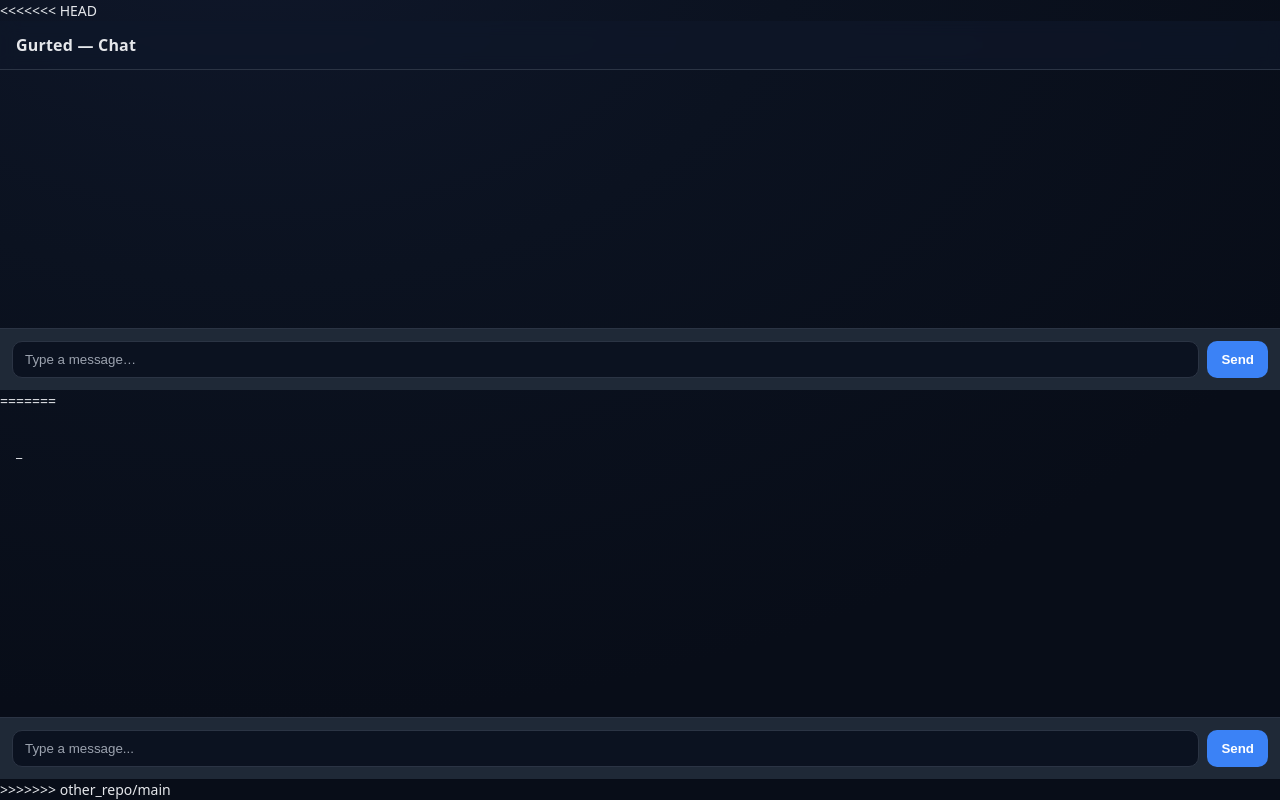
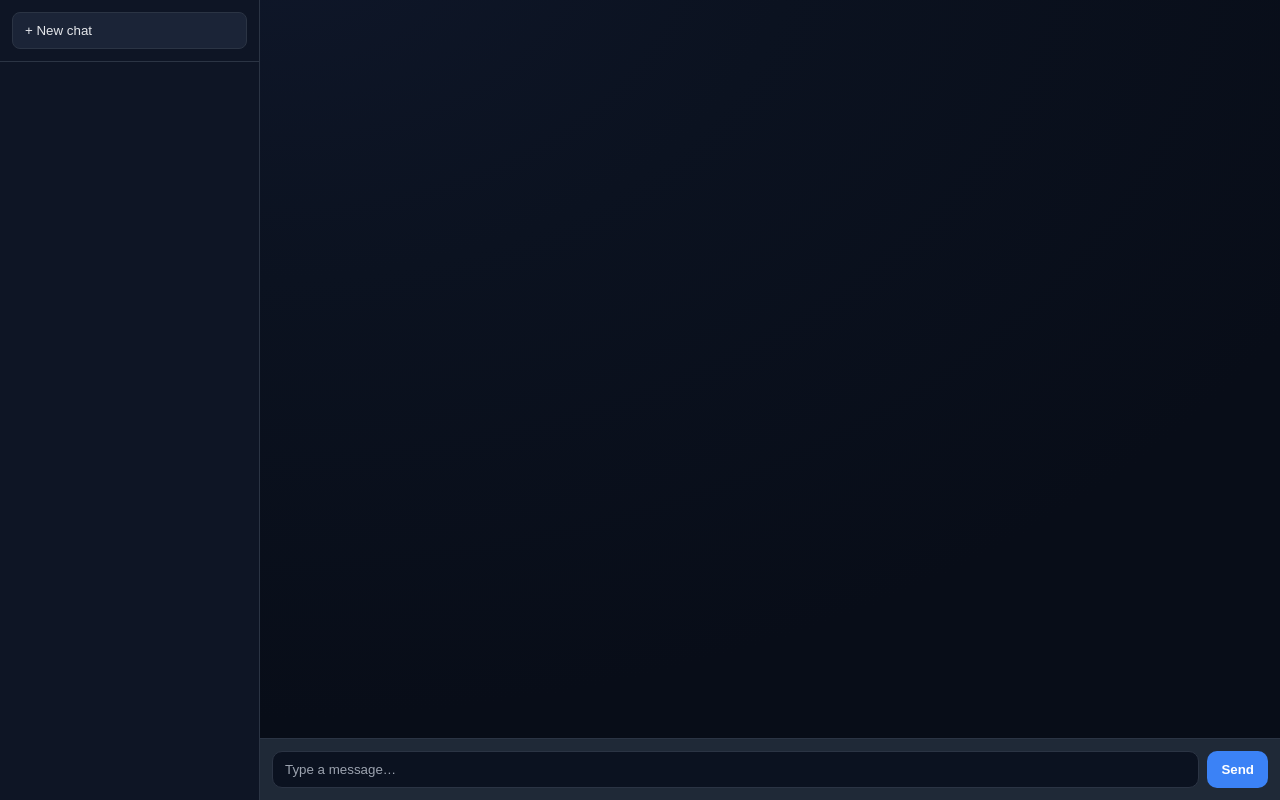
Before and after one commit to DragonSenseiGuy/Grok-gurted, a plain HTML site: page index.html in a window 1280 px wide. Drawn offline with Linux system fonts and the light colour scheme.

Commit message:
add sidebar

```diff
--- a/index.html
+++ b/index.html
@@ -1,10 +1,11 @@
-<<<<<<< HEAD
 <!DOCTYPE html>
 <html lang="en">
 <head>
   <meta charset="UTF-8" />
   <meta name="viewport" content="width=device-width, initial-scale=1" />
-  <title>Gurted Chat</title>
+  <title>Gronk</title>
+  <meta name="description" content="I'm Gronk. Just a conversational dude. I like to chat and answer questions.">
+  <icon src="gurt://cdn.73206141212.com/share/gronk2.png"></icon>
   <style>
     :root {
       --bg: #0b1220;
@@ -16,32 +17,70 @@
       --primary: #3b82f6;
       --primary-hover: #2563eb;
       --assistant: #374151;
+      --sidebar-bg: #0e1525;
+      --sidebar-item: #1b2437;
+      --sidebar-item-hover: #232e45;
     }
     *, *::before, *::after { box-sizing: border-box; }
     html, body { height: 100%; }
     body {
       margin: 0;
-      display: flex;
-      flex-direction: column;
-      min-height: 100vh;
       color: var(--text);
       background: radial-gradient(1200px 800px at 20% -10%, #0f172a 0%, #0b1220 45%, #080d18 100%);
       font: 14px/1.5 system-ui, -apple-system, Segoe UI, Roboto, Helvetica, Arial, "Apple Color Emoji","Segoe UI Emoji";
     }
-    header {
-      position: sticky;
-      top: 0;
-      z-index: 5;
-      background: rgba(15, 23, 42, 0.7);
-      backdrop-filter: blur(8px);
-      border-bottom: 1px solid var(--border);
-      padding: 12px 16px;
+    .app {
+      height: 100vh;
+      display: grid;
+      grid-template-columns: 260px 1fr;
+      overflow: hidden;
+      position: relative;
     }
-    header h1 {
-      margin: 0;
-      font-size: 16px;
-      letter-spacing: 0.2px;
+    /* Sidebar */
+    #sidebar {
+      background: var(--sidebar-bg);
+      border-right: 1px solid var(--border);
+      display: flex;
+      flex-direction: column;
+      min-width: 0;
+      z-index: 20;
     }
+    .sidebar-top { padding: 12px; border-bottom: 1px solid var(--border); display: flex; align-items: center; gap: 8px; }
+    #close-sidebar { display: none; background: transparent; color: var(--text); border: 1px solid var(--border); border-radius: 8px; padding: 8px 10px; cursor: pointer; }
+    #close-sidebar:hover { background: var(--sidebar-item-hover); border-color: #3a4763; }
+    #new-chat {
+      width: 100%;
+      background: var(--sidebar-item);
+      color: var(--text);
+      border: 1px solid var(--border);
+      border-radius: 8px;
+      padding: 10px 12px;
+      text-align: left;
+      cursor: pointer;
+      transition: background .15s ease, border-color .15s ease;
+    }
+    #new-chat:hover { background: var(--sidebar-item-hover); border-color: #3a4763; }
+    .chat-list { flex: 1 1 auto; overflow-y: auto; padding: 8px; display: flex; flex-direction: column; gap: 6px; }
+    .chat-item {
+      width: 100%;
+      background: transparent;
+      color: var(--text);
+      border: 1px solid transparent;
+      border-radius: 8px;
+      padding: 10px 12px;
+      text-align: left;
+      cursor: pointer;
+      transition: background .15s ease, border-color .15s ease;
+    }
+    .chat-item:hover { background: var(--sidebar-item-hover); border-color: #3a4763; }
+    .chat-item.active { background: var(--sidebar-item); border-color: var(--border); }
+
+    /* Main area */
+    main { display: flex; flex-direction: column; min-width: 0; }
+    #topbar { display: none; position: sticky; top: 0; z-index: 10; background: rgba(15,23,42,.8); backdrop-filter: blur(8px); border-bottom: 1px solid var(--border); padding: 8px 12px; align-items: center; gap: 8px; }
+    #open-sidebar { display: inline-flex; align-items: center; justify-content: center; width: 36px; height: 32px; background: var(--sidebar-item); color: var(--text); border: 1px solid var(--border); border-radius: 8px; cursor: pointer; }
+    #open-sidebar:hover { background: var(--sidebar-item-hover); border-color: #3a4763; }
+    #topbar .title { font-weight: 600; }
     #chat {
       flex: 1 1 auto;
       display: flex;
@@ -103,58 +142,36 @@
     #send:hover { background: var(--primary-hover); }
     #send:disabled { opacity: 0.5; cursor: not-allowed; }
     .thinking { opacity: 0.8; }
+    @media (max-width: 880px) {
+      .app { grid-template-columns: 1fr; }
+      #sidebar { display: none; position: absolute; left: 0; top: 0; bottom: 0; width: 80%; max-width: 320px; box-shadow: 0 10px 30px rgba(0,0,0,0.45); }
+      #topbar { display: flex; }
+      #close-sidebar { display: inline-flex; }
+      .app.sidebar-open #sidebar { display: flex; }
+    }
   </style>
   <script src="gurt.lua"></script>
 </head>
 <body>
-  <header>
-    <h1>Gurted — Chat</h1>
-  </header>
-  <div id="chat" aria-live="polite"></div>
-  <div id="input-bar">
-    <input id="input" type="text" placeholder="Type a message…" autocomplete="off" />
-    <button id="send" type="button">Send</button>
+  <div id="app" class="app">
+    <aside id="sidebar">
+      <div class="sidebar-top">
+        <button id="new-chat" type="button">+ New chat</button>
+        <button id="close-sidebar" type="button" aria-label="Close sidebar">✕</button>
+      </div>
+      <div id="chat-list" class="chat-list" aria-label="Chats"></div>
+    </aside>
+    <main>
+      <div id="topbar">
+        <button id="open-sidebar" aria-label="Open sidebar">☰</button>
+        <div class="title">Gronk</div>
+      </div>
+      <div id="chat" aria-live="polite"></div>
+      <div id="input-bar">
+        <input id="input" type="text" placeholder="Type a message…" autocomplete="off" />
+        <button id="send" type="button">Send</button>
+      </div>
+    </main>
   </div>
 </body>
 </html>
-=======
-<head>
-  <title>Gronk</title>
-  <meta name="description" content="I'm Gronk. Just a conversational dude. I like to chat and answer questions.">
-  <icon src="https://cdn.73206141212.com/share/gronk2.png"></icon>
-  <style>
-    body {
-      flex flex-col h-full bg-[#111827] text-white font-sans;
-    }
-    #chat {
-      flex-grow-1 overflow-y-auto p-4 flex flex-col gap-4;
-      h-[64]
-    }
-    .message {
-      max-w-[70%] p-3 rounded-lg;
-    }
-    .user {
-      self-end bg-[#3b82f6];
-    }
-    .bot {
-      self-start bg-[#374151];
-    }
-    #input-bar {
-      flex flex-row gap-2 p-4 border-t border-[#374151] bg-[#1f2937];
-    }
-    #input {
-      w-100 bg-[#111827] border border-[#374151] rounded-lg px-3 py-2;
-    }
-  </style>
-  <script src="gurt.lua"></script>
-</head>
-
-<body style="h-full w-full">
-  <p id="chat" style="h-46 m-4">_</p>
-  <!-- DO NOT REMOVE THAT UNDERSCORE OVER THERE, gurted quirks -->
-  <div id="input-bar" style="">
-    <input id="input" type="text" placeholder="Type a message..." style="w-[140%] h-10" />
-    <button id="send" style="bg-[#fff] text-black px-4 py-2 rounded-lg hover:bg-[#2563eb] h-10">Send</button>
-  </div>
-</body>
->>>>>>> other_repo/main
```
Also changed, not shown: 1 other file.
